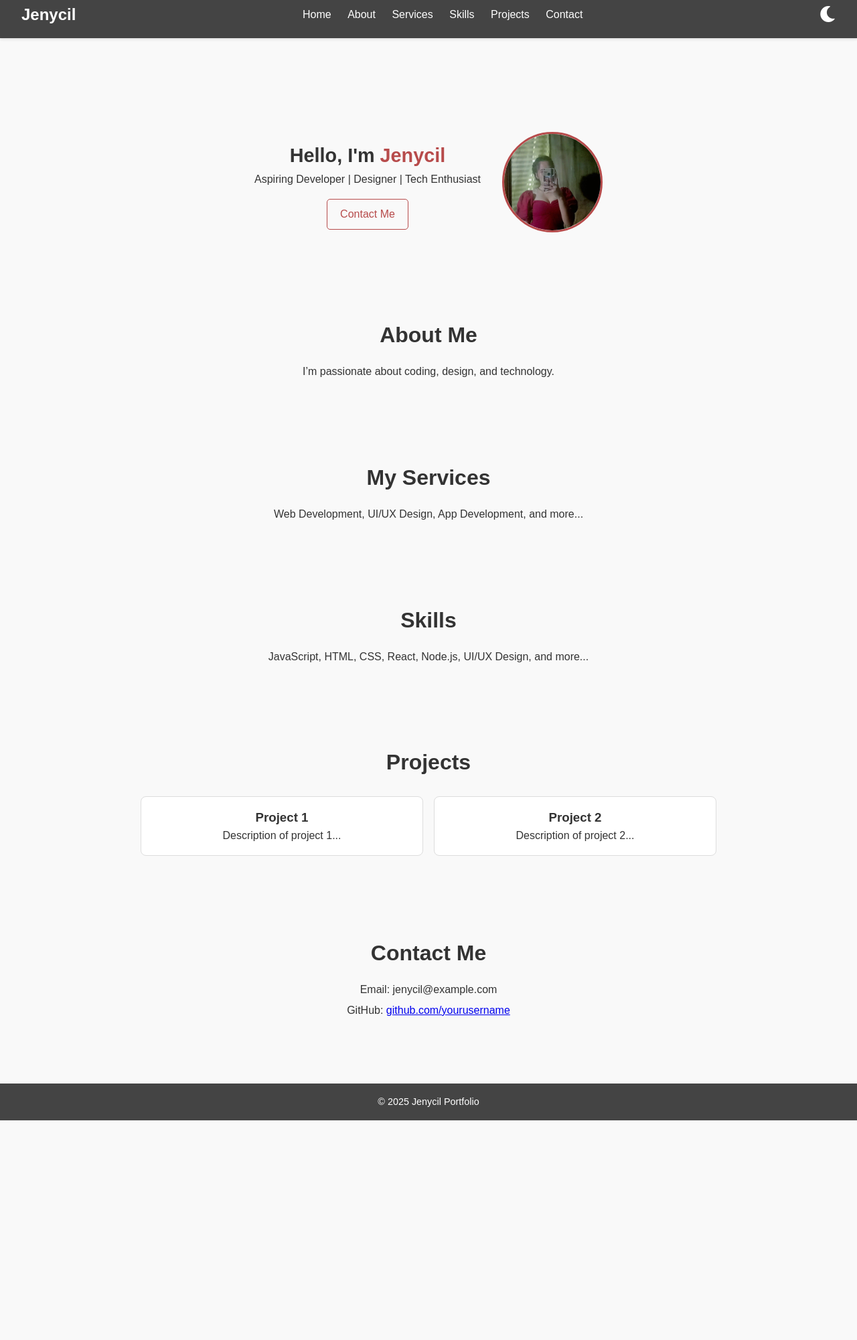
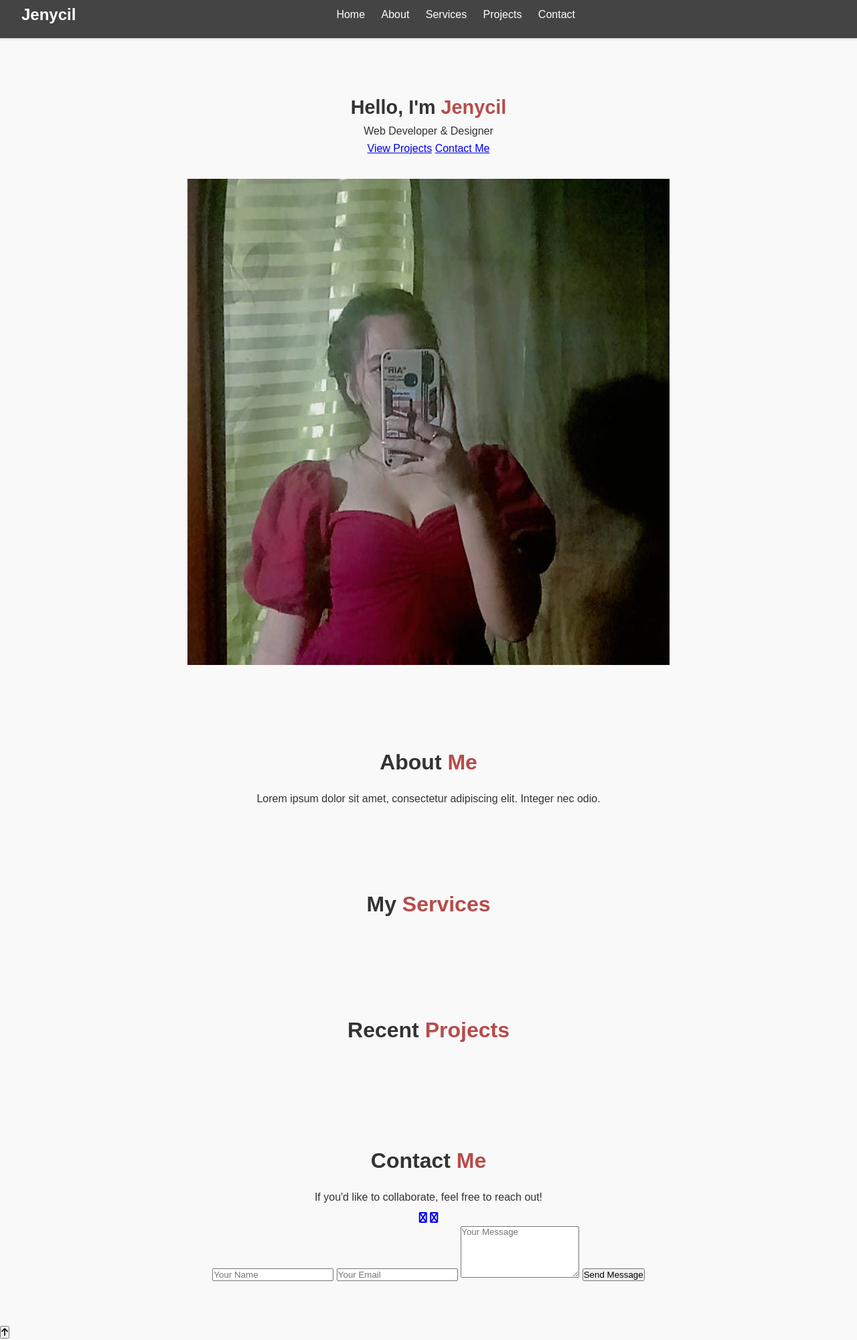
Before and after one commit to jenycil/sp, a plain HTML site: page index.html in a window 1280 px wide. Shown: the part 13-2014 px from the top of the page at 67% size. Before the commit the page ends 1686 px from the top, so only its background shows below. Drawn offline with Linux system fonts and the light colour scheme.

Commit message:
Update index.html

```diff
--- a/index.html
+++ b/index.html
@@ -3,97 +3,82 @@
 <head>
   <meta charset="UTF-8">
   <meta name="viewport" content="width=device-width, initial-scale=1.0">
-  <meta name="description" content="Jenycil's Portfolio - Web Developer, Designer, Tech Enthusiast">
   <title>Jenycil Portfolio</title>
 
-  <!-- Link to FontAwesome for dark mode toggle icons -->
-  <link href="https://cdnjs.cloudflare.com/ajax/libs/font-awesome/5.15.4/css/all.min.css" rel="stylesheet">
+  <!-- Font Awesome -->
+  <link rel="stylesheet" href="https://cdnjs.cloudflare.com/ajax/libs/font-awesome/6.5.0/css/all.min.css">
+  <link href="https://fonts.googleapis.com/css2?family=Roboto:wght@400;700&display=swap" rel="stylesheet">
+
   <!-- Link to external CSS -->
   <link rel="stylesheet" href="style.css">
 </head>
 <body>
-  <!-- HEADER -->
+
   <header>
-    <h1 class="logo">Jenycil</h1>
-    <!-- Burger Icon for Mobile -->
-    <div id="menu-icon" class="burger">
-      <span></span>
-      <span></span>
-      <span></span>
-    </div>
-    <!-- Navigation Menu -->
-    <nav id="nav">
+    <div class="logo">Jenycil</div>
+    <nav>
       <a href="#home">Home</a>
       <a href="#about">About</a>
       <a href="#services">Services</a>
-      <a href="#skills">Skills</a>
       <a href="#projects">Projects</a>
       <a href="#contact">Contact</a>
     </nav>
-    <!-- Dark mode toggle button -->
-    <div id="darkmode-toggle" aria-label="Toggle Dark Mode">
-      <i class="fas fa-moon"></i>
+    <div class="header-icons">
+      <button id="menu-icon"><i class="fa fa-bars"></i></button>
     </div>
   </header>
 
-  <!-- HOME SECTION -->
-  <section id="home">
-    <div class="home">
-      <div class="home-content">
-        <h2>Hello, I'm <span>Jenycil</span></h2>
-        <p>Aspiring Developer | Designer | Tech Enthusiast</p>
-        <a href="#contact" class="btn">Contact Me</a>
+  <section id="home" class="home">
+    <div class="home-content">
+      <h2>Hello, I'm <span>Jenycil</span></h2>
+      <p>Web Developer & Designer</p>
+      <div class="home-buttons">
+        <a href="#projects">View Projects</a>
+        <a href="#contact">Contact Me</a>
       </div>
-      <div class="home-img">
-        <img src="malintad.jpg" alt="Jenycil">
-      </div>
+    </div>
+    <img class="home-img" src="malintad.jpg" alt="Jenycil">
+  </section>
+
+  <section id="about" class="about">
+    <h2 class="heading">About <span>Me</span></h2>
+    <p>Lorem ipsum dolor sit amet, consectetur adipiscing elit. Integer nec odio.</p>
+  </section>
+
+  <section id="services" class="services">
+    <h2 class="heading">My <span>Services</span></h2>
+    <div class="services-container">
+      <!-- Add service cards here -->
     </div>
   </section>
 
-  <!-- ABOUT SECTION -->
-  <section id="about">
-    <h2 class="heading">About Me</h2>
-    <p>I’m passionate about coding, design, and technology.</p>
-  </section>
-
-  <!-- SERVICES SECTION -->
-  <section id="services">
-    <h2 class="heading">My Services</h2>
-    <p>Web Development, UI/UX Design, App Development, and more...</p>
-  </section>
-
-  <!-- SKILLS SECTION -->
-  <section id="skills">
-    <h2 class="heading">Skills</h2>
-    <p>JavaScript, HTML, CSS, React, Node.js, UI/UX Design, and more...</p>
-  </section>
-
-  <!-- PROJECTS SECTION -->
-  <section id="projects">
-    <h2 class="heading">Projects</h2>
+  <section id="projects" class="projects">
+    <h2 class="heading">Recent <span>Projects</span></h2>
+    <div class="project-filters">
+      <!-- Add project filter buttons here -->
+    </div>
     <div class="project-container">
-      <div class="project-card">
-        <h3>Project 1</h3>
-        <p>Description of project 1...</p>
-      </div>
-      <div class="project-card">
-        <h3>Project 2</h3>
-        <p>Description of project 2...</p>
-      </div>
+      <!-- Add project cards here -->
     </div>
   </section>
 
-  <!-- CONTACT SECTION -->
-  <section id="contact">
-    <h2 class="heading">Contact Me</h2>
-    <p>Email: jenycil@example.com</p>
-    <p>GitHub: <a href="https://github.com/yourusername" target="_blank">github.com/yourusername</a></p>
+  <section id="contact" class="contact">
+    <h2 class="heading">Contact <span>Me</span></h2>
+    <p>If you'd like to collaborate, feel free to reach out!</p>
+    <div class="social-icons">
+      <a href="https://github.com/jenycil" target="_blank"><i class="fa fa-github"></i></a>
+      <a href="https://linkedin.com/in/jenycil" target="_blank"><i class="fa fa-linkedin"></i></a>
+    </div>
+    <form class="contact-form">
+      <input type="text" placeholder="Your Name" required>
+      <input type="email" placeholder="Your Email" required>
+      <textarea placeholder="Your Message" rows="5" required></textarea>
+      <button type="submit">Send Message</button>
+    </form>
   </section>
 
-  <!-- FOOTER -->
-  <footer>
-    <p>© 2025 Jenycil Portfolio</p>
-  </footer>
+  <!-- Scroll to top button -->
+  <button id="scrollTop" title="Scroll to top"><i class="fa fa-arrow-up"></i></button>
 
   <!-- Link to external JavaScript -->
   <script src="script.js"></script>
```
